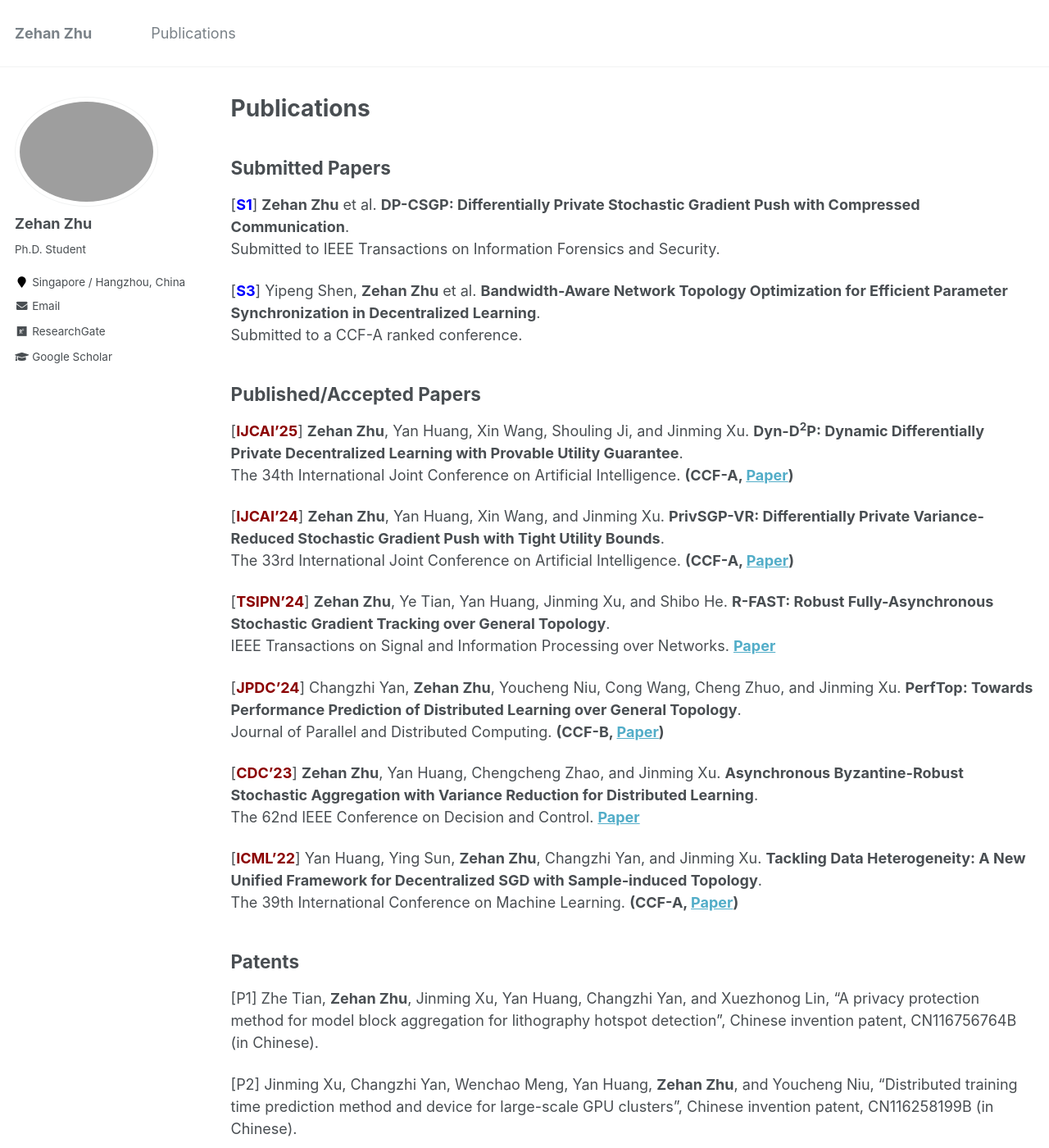
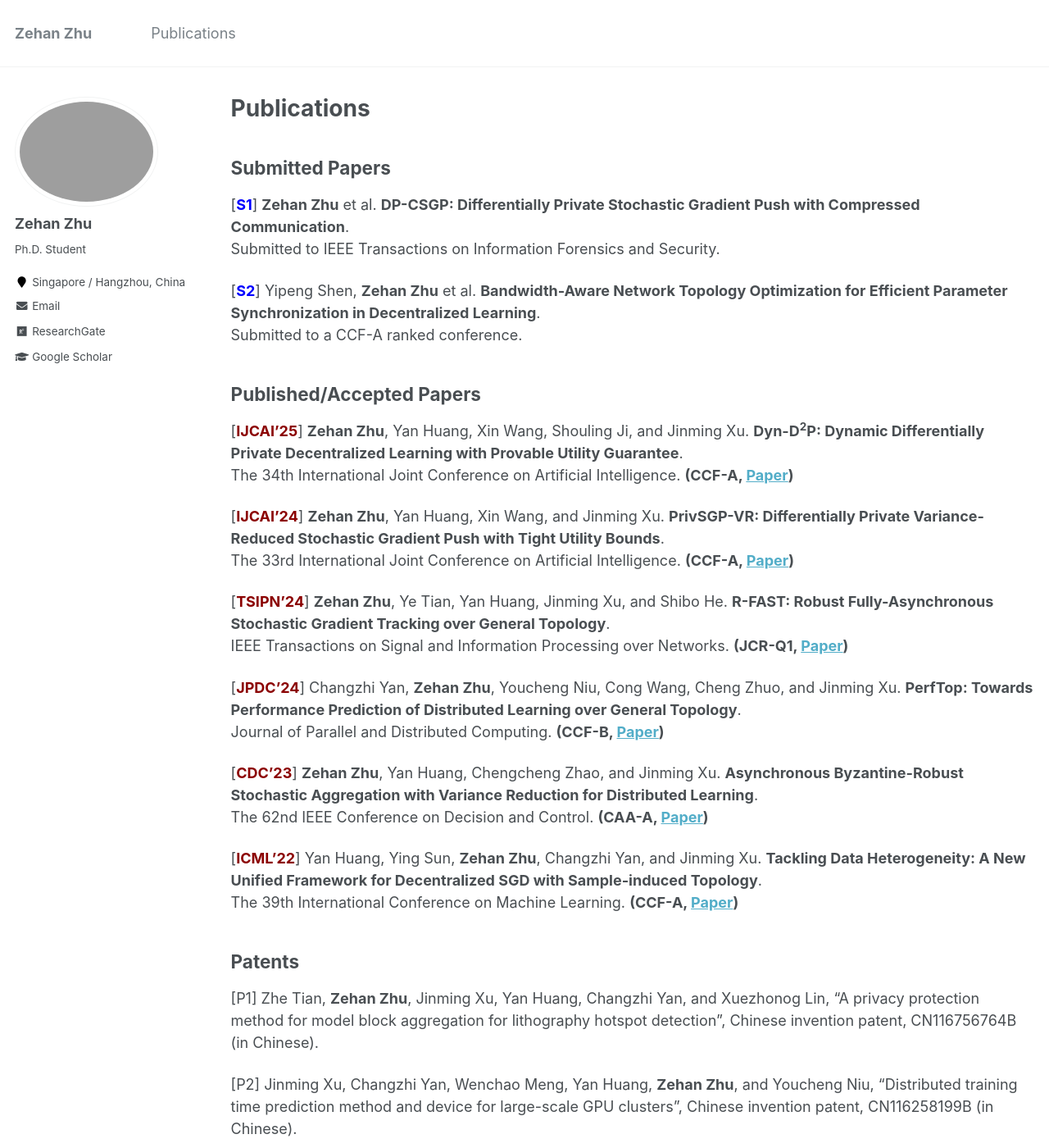
Before and after one commit to zehanzhu/zehanzhu.github.io, a Jekyll site: the page built from _pages/publications.md, in a window 1280 px wide and 1400 px high. Shown: the whole window at 82% size. Built offline with Jekyll 4.4.1, drawn with Linux system fonts in a browser that asks for light colours.

Commit message:
Update publications.md

```diff
--- a/_pages/publications.md
+++ b/_pages/publications.md
@@ -13,7 +13,7 @@ redirect_from:
 [**<span style="color:blue; font-weight:bold">S1</span>**] **Zehan Zhu** et al. **DP-CSGP: Differentially Private Stochastic Gradient Push with Compressed Communication**. <br>
 Submitted to IEEE Transactions on Information Forensics and Security.
 
-[**<span style="color:blue; font-weight:bold">S3</span>**] Yipeng Shen, **Zehan Zhu** et al. **Bandwidth-Aware Network Topology Optimization for Efficient Parameter Synchronization in Decentralized Learning**. <br>
+[**<span style="color:blue; font-weight:bold">S2</span>**] Yipeng Shen, **Zehan Zhu** et al. **Bandwidth-Aware Network Topology Optimization for Efficient Parameter Synchronization in Decentralized Learning**. <br>
 Submitted to a CCF-A ranked conference.
 
 
@@ -27,13 +27,13 @@ The 34th International Joint Conference on Artificial Intelligence. **(CCF-A, [P
 The 33rd International Joint Conference on Artificial Intelligence. **(CCF-A, [Paper](https://www.ijcai.org/proceedings/2024/635))**
 
 [**<span style="color:#8B0000">TSIPN'24</span>**] **Zehan Zhu**, Ye Tian, Yan Huang, Jinming Xu, and Shibo He. **R-FAST: Robust Fully-Asynchronous Stochastic Gradient Tracking over General Topology**. <br>
-IEEE Transactions on Signal and Information Processing over Networks. **[Paper](https://ieeexplore.ieee.org/abstract/document/10660468)**
+IEEE Transactions on Signal and Information Processing over Networks. **(JCR-Q1, [Paper](https://ieeexplore.ieee.org/abstract/document/10660468))**
 
 [**<span style="color:#8B0000">JPDC'24</span>**] Changzhi Yan, **Zehan Zhu**, Youcheng Niu, Cong Wang, Cheng Zhuo, and Jinming Xu. **PerfTop: Towards Performance Prediction of Distributed Learning over General Topology**. <br>
-Journal of Parallel and Distributed Computing. **(CCF-B,  [Paper](https://www.sciencedirect.com/science/article/abs/pii/S0743731524000868))**
+Journal of Parallel and Distributed Computing. **(CCF-B, [Paper](https://www.sciencedirect.com/science/article/abs/pii/S0743731524000868))**
 
 [**<span style="color:#8B0000">CDC'23</span>**] **Zehan Zhu**, Yan Huang, Chengcheng Zhao, and Jinming Xu. **Asynchronous Byzantine-Robust Stochastic Aggregation with Variance Reduction for Distributed Learning**. <br>
-The 62nd IEEE Conference on Decision and Control. **[Paper](https://ieeexplore.ieee.org/abstract/document/10383346)**
+The 62nd IEEE Conference on Decision and Control. **(CAA-A, [Paper](https://ieeexplore.ieee.org/abstract/document/10383346))**
 
 [**<span style="color:#8B0000">ICML'22</span>**] Yan Huang, Ying Sun, **Zehan Zhu**, Changzhi Yan, and Jinming Xu. **Tackling Data Heterogeneity: A New Unified Framework for Decentralized SGD with Sample-induced Topology**. <br>
 The 39th International Conference on Machine Learning. **(CCF-A, [Paper](https://proceedings.mlr.press/v162/huang22i.html))**
```
